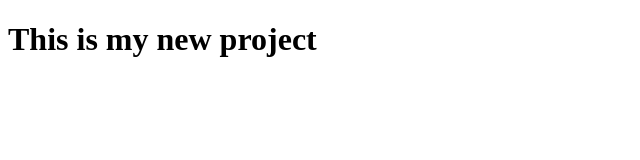
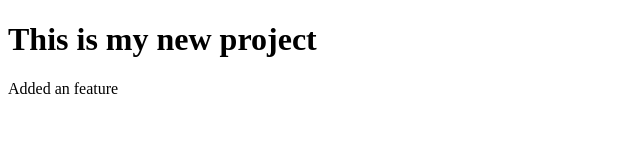
Before and after one commit to JEEVA-M25/demoGit, a plain HTML site: page index.html in a window 1280 px wide. Shown: the whole page, without its empty margins (0-640 px from the left). Drawn offline with Linux system fonts and the light colour scheme.

Commit message:
Added an feature

```diff
--- a/index.html
+++ b/index.html
@@ -7,5 +7,6 @@
 </head>
 <body>
     <h1>This is my new project</h1>
+    <p>Added an feature</p>
 </body>
 </html>
```
